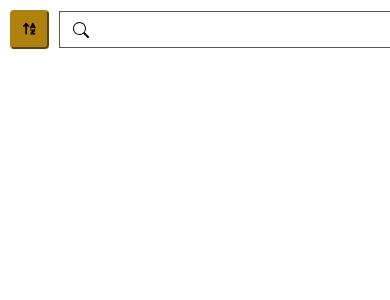
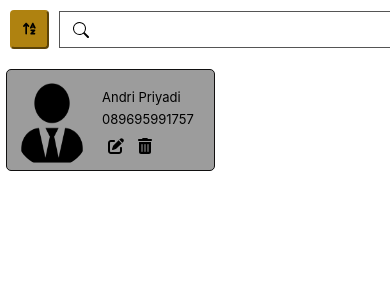
Before and after one commit to Steelrobots/Phonebook_React, a React (Create React App) app: page / in a window 390 px wide. Shown: the top 300 px of the page. Built offline with nearby package versions, Linux system fonts and the light colour scheme.

Commit message:
phoneitem done

```diff
--- a/src/App.css
+++ b/src/App.css
@@ -117,3 +117,60 @@ input.nosubmit {
 .btn-add a{
   padding: 17px 15px 16px 15px;
 }
+
+/* phone item */
+.container-item{
+  display: inline-flex;
+  height: 90px;
+  width: 200px;
+  border-style: solid;
+  border-width: 1px;
+  border-radius: 5px;;
+  border-color: rgb(17, 16, 16);
+  margin: 10px 5px 10px 6px;
+  padding: 5px 2px 5px 5px;
+  background-color: #9C9C9C;
+
+}
+.container-image{
+  width: 80px;
+  height: 80px;
+  display: flex;
+  align-items: center;
+}
+.avatar{
+  height: 90px;
+  width: 80px;
+  margin-top: 15px;
+  border-radius: 50%;
+  float: left;
+}
+.list{
+  display: flex;
+  flex-direction: column;
+  justify-content: center;
+  align-items: baseline;
+  height: 100px;
+  width: 110px;
+}
+p {
+  text-align: left;
+  margin: 3px 0px;
+  font-size: 13px;
+}
+
+
+.btn-list{
+  display: inline-flex;
+  margin: 5px;
+  background-color: #9C9C9C;
+  margin-left: 10px;
+}
+.btn{
+  height: 25px;
+  width: 25px;
+  background-color: #9C9C9C;
+  font-size: medium;
+  border: none;
+  cursor: pointer;
+}
--- a/src/components/PhoneBox.js
+++ b/src/components/PhoneBox.js
@@ -1,4 +1,5 @@
 
+import PhoneItem from "./PhoneItem";
 import SearchBar from "./SearchBar";
 
 
@@ -6,6 +7,7 @@ export default function PhoneBox() {
     return (
         <>
             <SearchBar />
+            <PhoneItem />
 
         </>
     )
--- a/src/components/PhoneItem.js
+++ b/src/components/PhoneItem.js
@@ -0,0 +1,32 @@
+import { faPenToSquare, faTrashCan } from "@fortawesome/free-solid-svg-icons";
+import { FontAwesomeIcon } from "@fortawesome/react-fontawesome";
+import { Link } from "react-router-dom";
+
+
+export default function PhoneItem(){
+    return(
+        <div className="container-item">
+            <div className="container-image">
+            <Link>
+                <img src="/Defaultavatar.png" alt="avatar" className="avatar"/>
+                </Link>
+            </div>
+            <div className="list">
+                <p>Andri Priyadi</p>
+                <p>089695991757</p>
+                <div className="btn-list">
+                    <button className="btn">
+                        <FontAwesomeIcon icon={faPenToSquare}/>
+                    </button>
+                    &nbsp;
+                    <button className="btn">
+                        <FontAwesomeIcon icon={faTrashCan}/>
+                    </button>
+
+                </div>
+            </div>
+
+
+        </div>
+    )
+}
```
Also changed, not shown: public/Defaultavatar.png (added).
